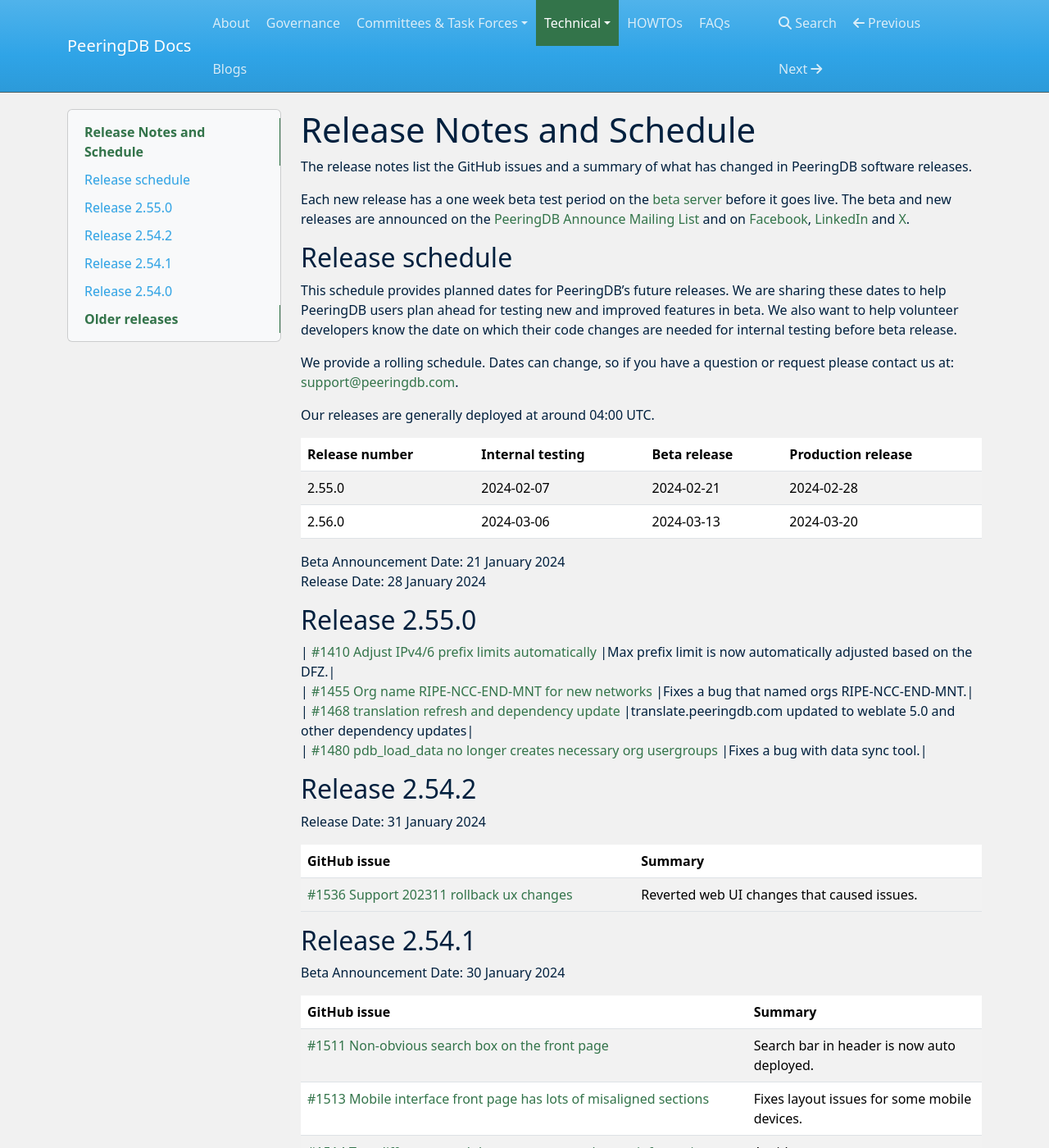
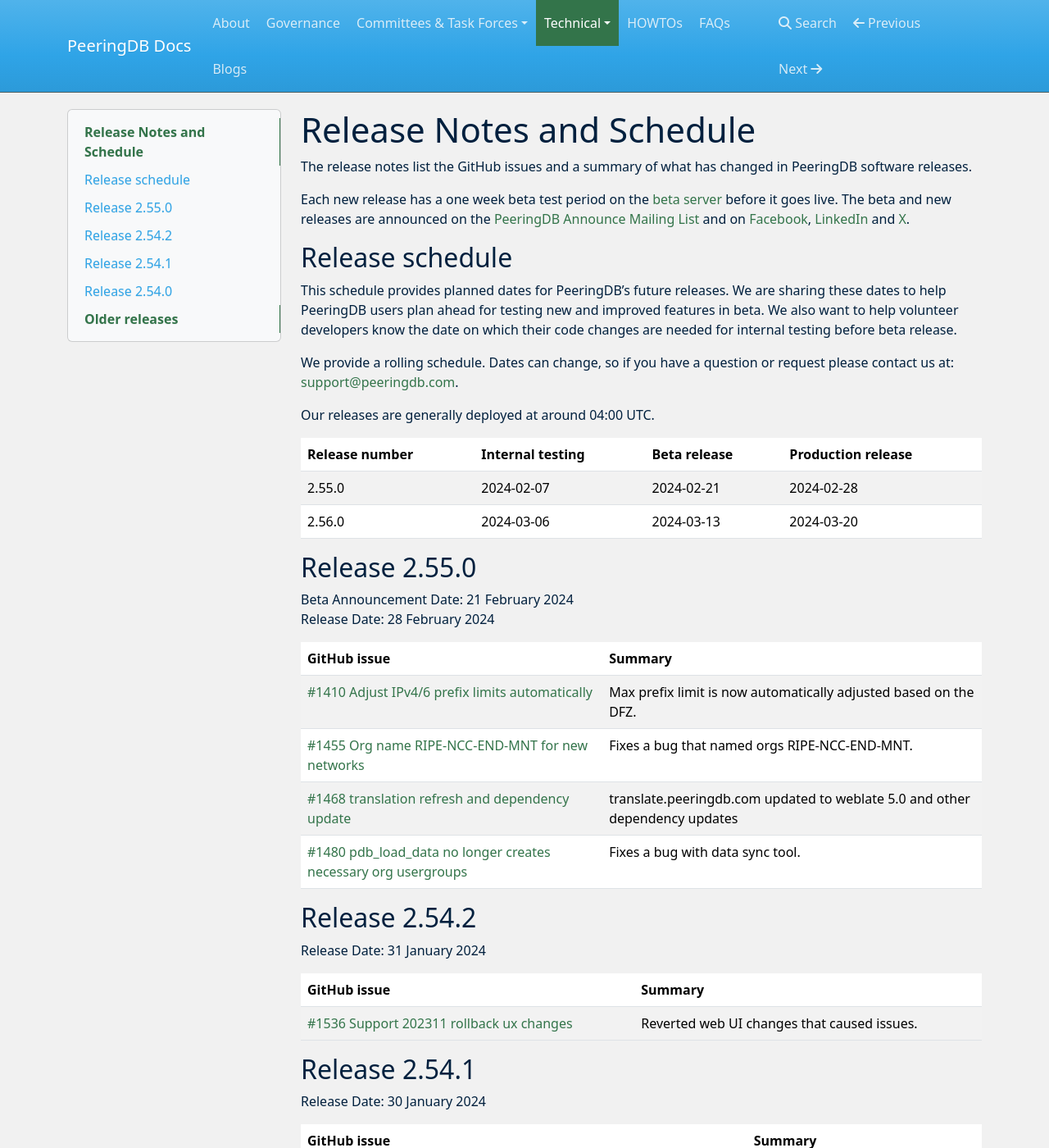
Before and after one commit to peeringdb/docs, an MkDocs documentation site: the page built from docs/release_notes/index.md, in a window 1280 px wide and 1400 px high. Shown: the whole window at 82% size. Built offline with MkDocs 1.6.1, drawn with Linux system fonts in a browser that asks for light colours; nearby versions of some CDN libraries.

Commit message:
Release notes copy edits.

```diff
--- a/docs/release_notes/index.md
+++ b/docs/release_notes/index.md
@@ -17,10 +17,13 @@
 | 2.55.0 | 2024-02-07 | 2024-02-21 | 2024-02-28 |
 | 2.56.0 | 2024-03-06 | 2024-03-13 | 2024-03-20 |
 
-Beta Announcement Date: 21 January 2024
-Release Date: 28 January 2024
+## Release 2.55.0
 
-## Release 2.55.0
+Beta Announcement Date: 21 February 2024
+Release Date: 28 February 2024
+
+| **GitHub issue** | **Summary** |
+| ----------------- | ----------- |
 | [#1410 Adjust IPv4/6 prefix limits automatically](https://github.com/peeringdb/peeringdb/issues/1410) |Max prefix limit is now automatically adjusted based on the DFZ.|
 | [#1455 Org name RIPE-NCC-END-MNT for new networks](https://github.com/peeringdb/peeringdb/issues/1455) |Fixes a bug that named orgs RIPE-NCC-END-MNT.|
 | [#1468 translation refresh and dependency update](https://github.com/peeringdb/peeringdb/issues/1468) |translate.peeringdb.com updated to weblate 5.0 and other dependency updates|
@@ -36,7 +39,7 @@
 
 ## Release 2.54.1
 
-Beta Announcement Date: 30 January 2024
+Release Date: 30 January 2024
 
 | **GitHub issue** | **Summary** |
 | ----------------- | ----------- |
```
